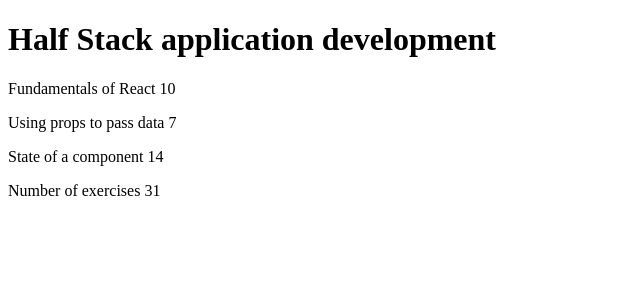
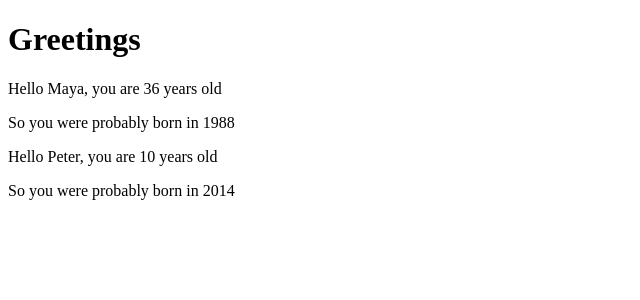
Before and after one commit to Cris-Emir/Full-Stack-Course, a React (Vite) app: page / in a window 1280 px wide. Shown: the top 300 px of the page, without its empty margins (0-640 px from the left). Built offline with nearby package versions, Linux system fonts and the light colour scheme.

Commit message:
Reestructuracion

```diff
--- a/src/App.jsx
+++ b/src/App.jsx
@@ -1,76 +1,31 @@
-const Header = (props) => {
-  return <h1>{props.course}</h1>;
-};
+const Hello = ({ name, age }) => {
+  // const name = props.name
+  // const age = props.age
 
-const Part = (props) => {
+  // const { name, age } = props;
+
+  const bornYear = () => new Date().getFullYear() - age;
+
   return (
-    <p>
-      {props.part} {props.exercises}
-    </p>
+    <div>
+      <p>
+        Hello {name}, you are {age} years old
+      </p>
+      <p>So you were probably born in {bornYear()}</p>
+    </div>
   );
 };
+const App = () => {
+  const name = "Peter";
+  const age = 10;
 
-const Content = (props) => {
   return (
     <div>
-      <Part part={props.part1} exercises={props.exercises1} />
-      <Part part={props.part2} exercises={props.exercises2} />
-      <Part part={props.part3} exercises={props.exercises3} />
+      <h1>Greetings</h1>
+      <Hello name="Maya" age={26 + 10} />
+      <Hello name={name} age={age} />
     </div>
   );
 };
 
-const Total = (props) => {
-  return (
-    <p>
-      Number of exercises{" "}
-      {props.exercises1 + props.exercises2 + props.exercises3}
-    </p>
-  );
-};
-
-const App = () => {
-  const course = "Half Stack application development";
-  const part1 = "Fundamentals of React";
-  const exercises1 = 10;
-  const part2 = "Using props to pass data";
-  const exercises2 = 7;
-  const part3 = "State of a component";
-  const exercises3 = 14;
-
-  const PartExercise = [
-    {
-      part: "Fundamentals of React",
-      exercise: 10,
-    },
-    {
-      part: "Using props to pass data",
-      exercise: 7,
-    },
-    {
-      part: "State of a component",
-      exercise: 14,
-    },
-  ];
-
-  return (
-    <>
-      <Header course={course} />
-      <Content
-        part1={part1}
-        part2={part2}
-        part3={part3}
-        exercises1={exercises1}
-        exercises2={exercises2}
-        exercises3={exercises3}
-      />
-      <Total
-        exercises1={exercises1}
-        exercises2={exercises2}
-        exercises3={exercises3}
-      />
-    </>
-  );
-};
-
 export default App;
```
